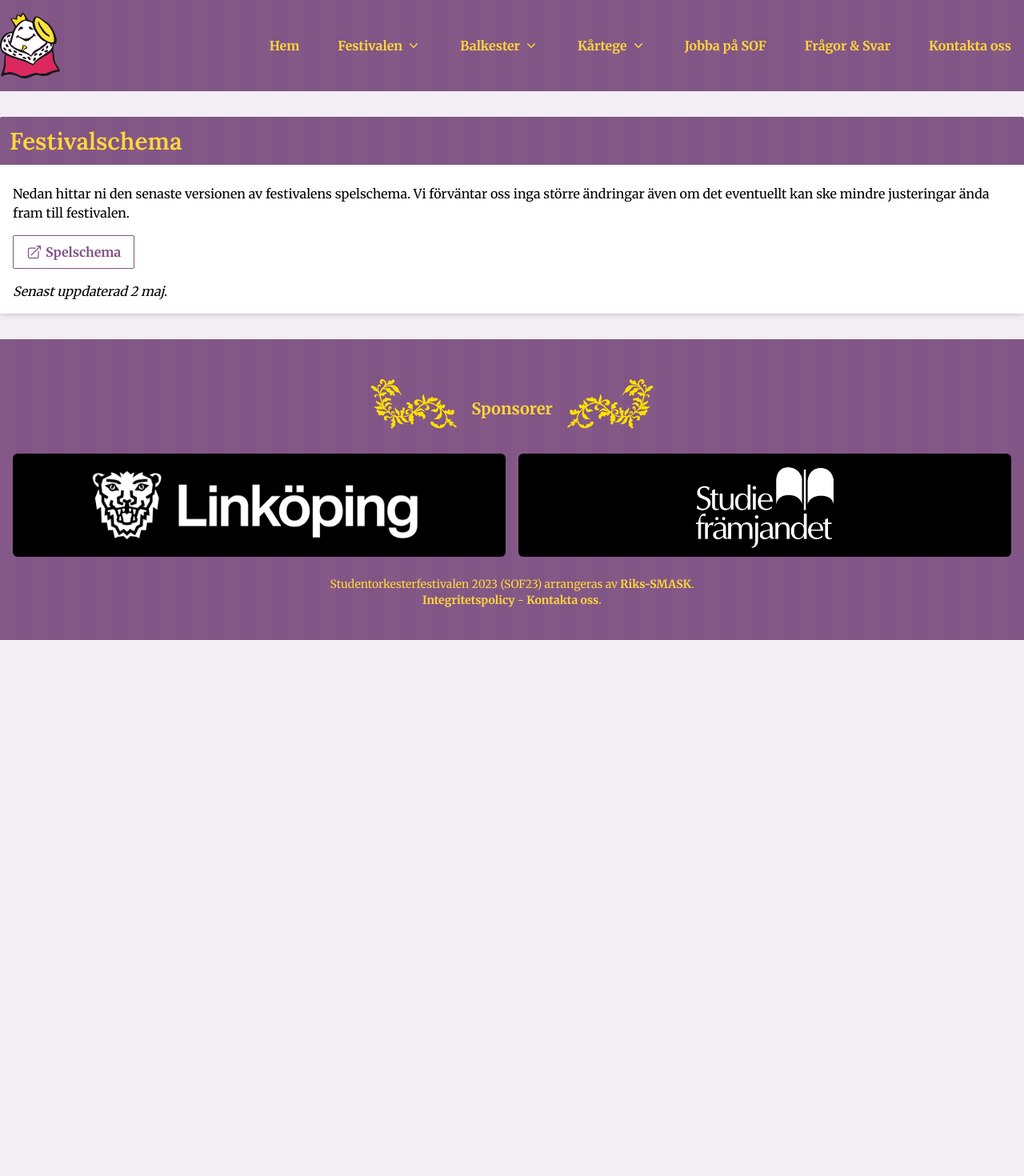
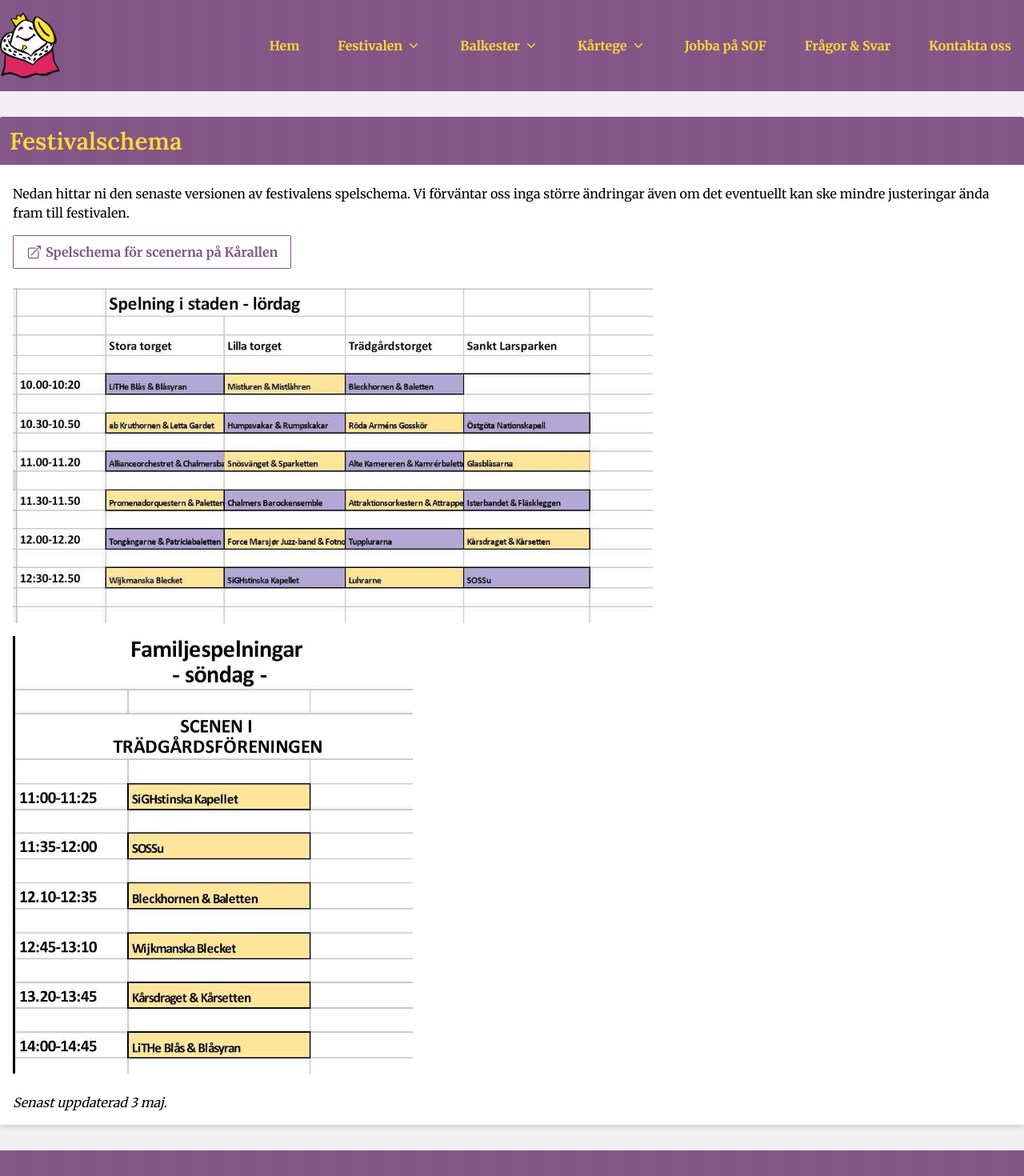
Before and after one commit to WheresMarco/SOF23, a Next.js app: page /festivalen/schema in a window 1280 px wide. Shown: the top 1470 px of the page at 80% size. Before the commit the page ends 800 px from the top, so only its background shows below. Built offline with nearby package versions, Linux system fonts and the light colour scheme.

Commit message:
Add Familjespelnignar and Stadsspelningar

```diff
--- a/app/festivalen/schema/page.js
+++ b/app/festivalen/schema/page.js
@@ -1,5 +1,6 @@
 import { Lora } from "@next/font/google";
 import Link from "next/link";
+import Image from "next/image";
 
 const lora = Lora({
   subsets: ["latin"],
@@ -40,11 +41,27 @@ export default function Festivalen() {
                     d="M13.5 6H5.25A2.25 2.25 0 003 8.25v10.5A2.25 2.25 0 005.25 21h10.5A2.25 2.25 0 0018 18.75V10.5m-10.5 6L21 3m0 0h-5.25M21 3v5.25"
                 />
               </svg>
-              Spelschema
+              Spelschema för scenerna på Kårallen
             </Link>
           </p>
 
-          <p className="italic">Senast uppdaterad 2 maj.</p>
+          <Image
+              src="/stadsspelningar.jpg"
+              width={800}
+              height={419}
+              alt="Stadsspelningar"
+              className="pb-4 pt-4"
+          />
+
+          <Image
+              src="/familjespelningar.jpg"
+              width={500}
+              height={547}
+              alt="Familjespelningar"
+              className="pb-4"
+          />
+
+          <p className="italic">Senast uppdaterad 3 maj.</p>
         </div>
       </div>
     </div>
```
Also changed, not shown: public/familjespelningar.jpg (added), public/stadsspelningar.jpg (added).
